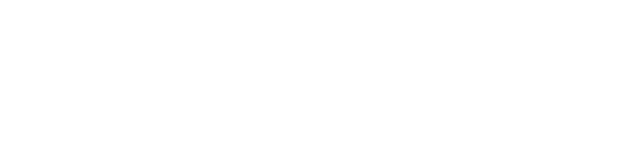
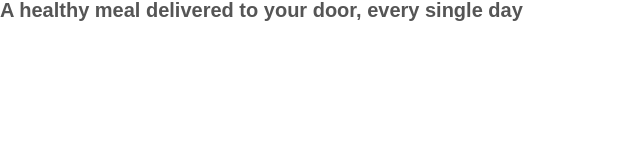
Before and after one commit to ccandel23/omnifood-project, a plain HTML site: page index.html in a window 1280 px wide. Shown: the whole page, without its empty margins (0-640 px from the left). Drawn offline with Linux system fonts and the light colour scheme.

Commit message:
Set the font size of the html root element to a percentage (10px if user font size setting defaults to 16px) in the style.css file, add h1 header to the index.html file.

```diff
--- a/css/style.css
+++ b/css/style.css
@@ -1,12 +1,54 @@
+/*
+
+--- 01 TYPOGRAPHY SYSTEM
+
+- FONT SIZE SYSTEM (px):
+10 / 12 / 14 / 16 / 18 / 20 / 24 / 30 / 36 / 44 / 52 / 62 / 74 / 86 / 98
+
+- FONT WEIGHTS:
+DEFAULT: 400
+
+- LINE HEIGHTS:
+DEFAULT : 1
+
+--- 02 COLORS
+
+- PRIMARY: #e67e22
+- TINTS:
+- SHADES:
+- ACCENTS:
+- GREYS: #555
+
+--- 05 SHADOWS
+
+--- 06 BORDER-RADIUS
+
+--- 07 WHITESPACE
+
+- SPACING SYSTEM (px):
+2 / 4 / 8 / 12 / 16 / 24 / 32 / 48 / 64 / 80 / 96 / 128
+
+*/
+
+/* GLOBAL RESETS */
 * {
   margin: 0;
   padding: 0;
   box-sizing: border-box;
 }
 
+html {
+    /* rem: root (html) element font size */
+    /* set it to 10px for easier calculations (default: 16px) */
+    /* best practive to set a percentage of user's browser font-size setting */
+    /* 62.5% of 16px is 10px */
+  font-size: 62.5%;
+}
+
 body {
   /* Set text properties here, which are inherited */
   font-family: sans-serif;
-  color: #444;
   line-height: 1;
+  font-weight: 400;
+  color: #555;
 }
--- a/index.html
+++ b/index.html
@@ -7,5 +7,7 @@
     <link rel="stylesheet" href="css/style.css" />
     <title>Omnifood</title>
   </head>
-  <body></body>
+  <body>
+    <h1>A healthy meal delivered to your door, every single day</h1>
+  </body>
 </html>
```
